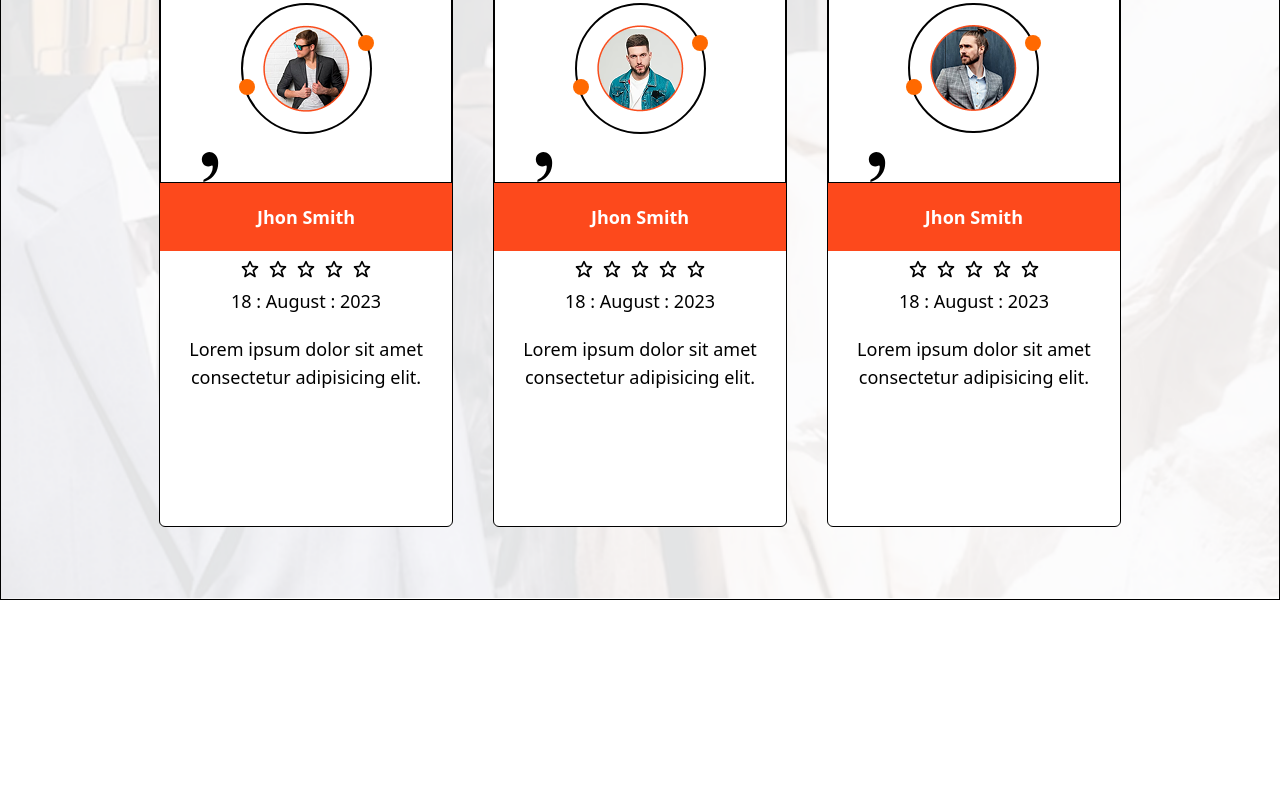
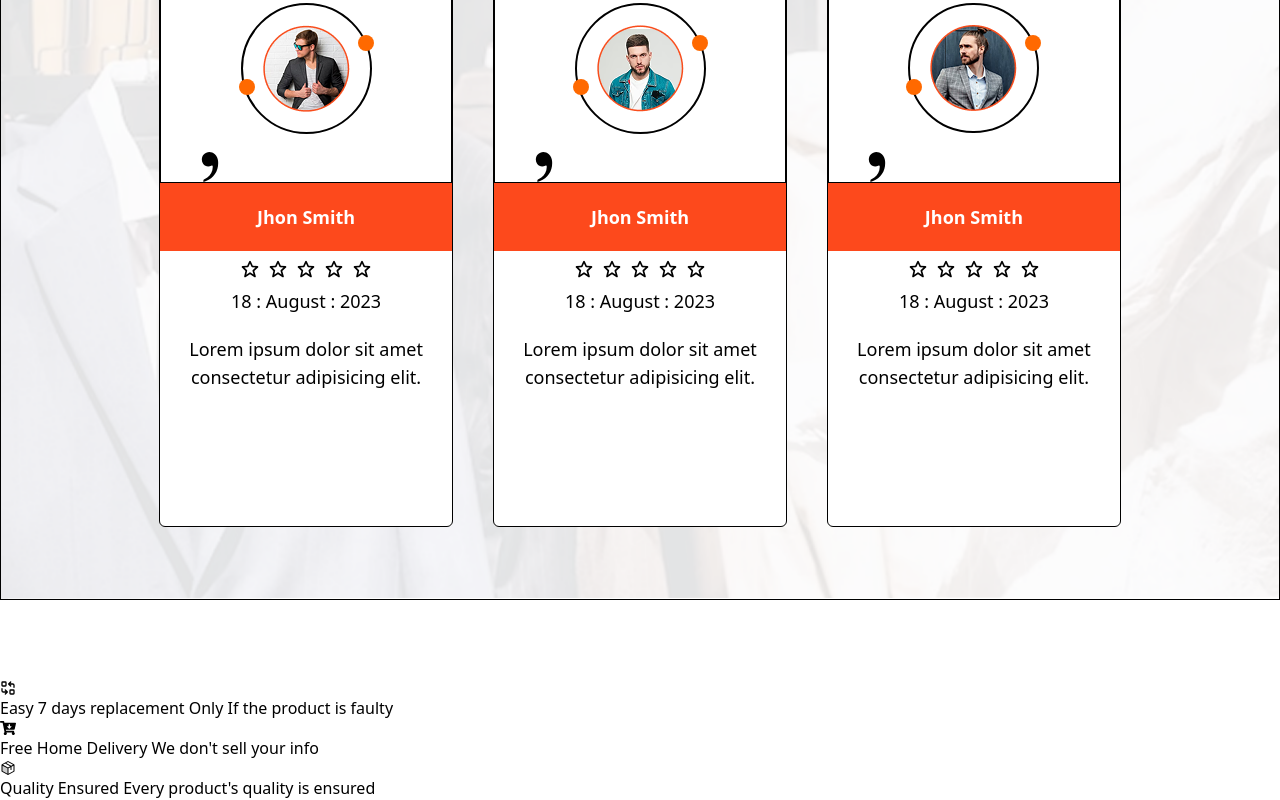
Before and after one commit to Farrukh-X-Dev/E-Commerce-Store, a React (Vite) app: page / in a window 1280 px wide. Shown: the part 3924-4724 px from the top of the page. Before the commit the page ends 4604 px from the top, so only its background shows below. Built offline with nearby package versions, Linux system fonts and the light colour scheme.

Commit message:
Update-6

```diff
--- a/src/components/Discount.jsx
+++ b/src/components/Discount.jsx
@@ -4,6 +4,9 @@ import Client_2 from '../assets/images/Client_2.png'
 import Client_3 from '../assets/images/Client_3.png'
 import { SiComma } from 'react-icons/si'
 import { BiStar } from 'react-icons/bi'
+import { TbReplace } from 'react-icons/tb'
+import { FaCartArrowDown } from 'react-icons/fa'
+import { PiPackageDuotone } from 'react-icons/pi'
 
 const Discount = ({data } ) => {
     let Details =  {
@@ -13,6 +16,20 @@ const Discount = ({data } ) => {
         }
     let images= [ Client_1 , Client_2 , Client_3 ]
 
+    let Benifits = [
+      {
+        icon : TbReplace,
+        description : " Easy 7 days replacement Only If the product is faulty"
+      },
+      {
+        icon : FaCartArrowDown,
+        description : "Free Home Delivery We don't sell your info"
+      },
+      {
+        icon : PiPackageDuotone,
+        description : "Quality Ensured Every product's quality is ensured"
+      }
+    ]
 
   return (
     <>
@@ -57,6 +74,15 @@ const Discount = ({data } ) => {
     </div>
 
     {/* Benifits Section  */}
+      <div>
+        {Benifits.map((items,index)=>(
+          <>
+          <div>{ <items.icon />}</div>
+          <div> {items.description}</div>
+          </>
+        ))}
+      </div>
+
     </>
 
 
```
